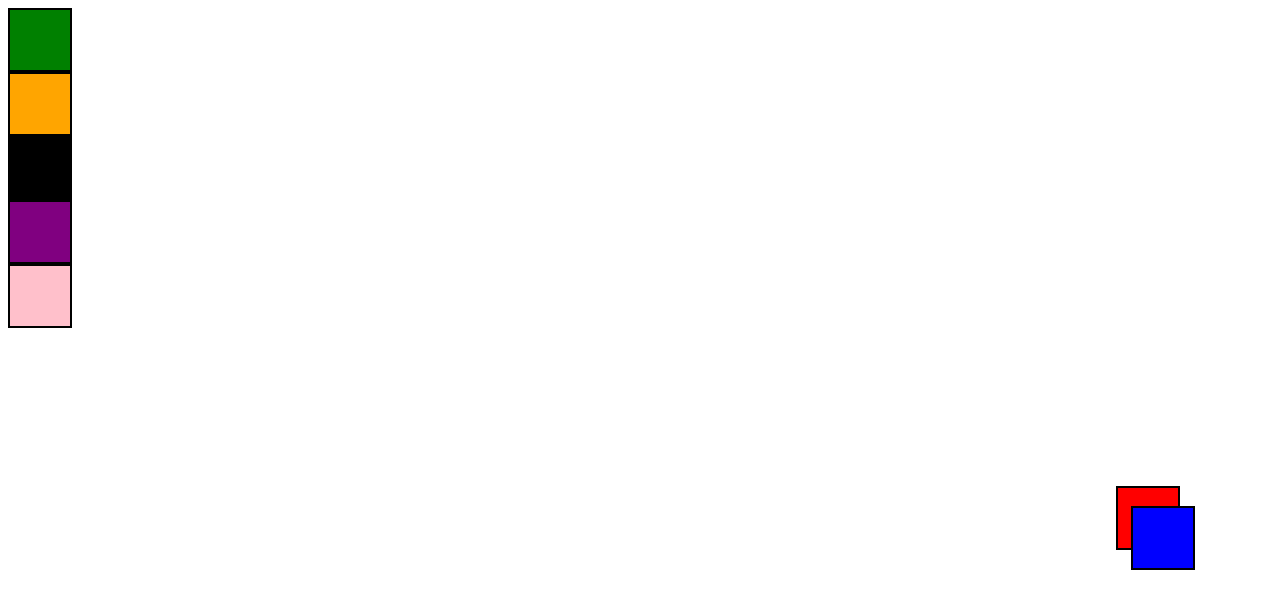
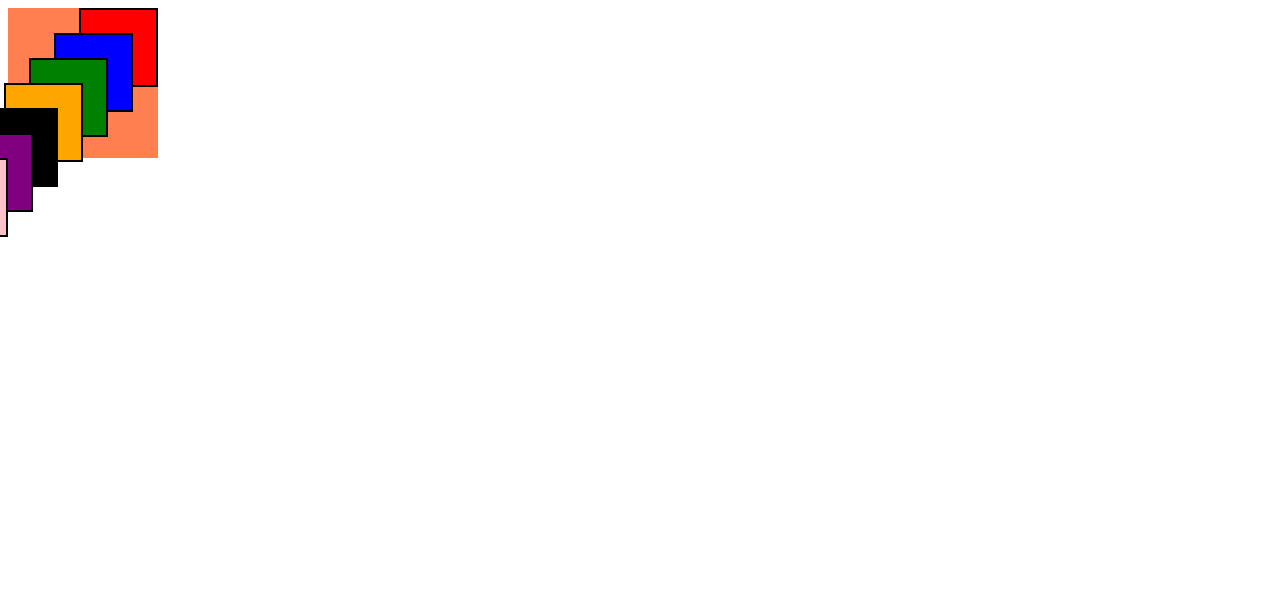
Before and after one commit to kenneth2016/ejercicios-html, a plain HTML site: page cuadros.html in a window 1280 px wide. Drawn offline with Linux system fonts and the light colour scheme.

Commit message:
proyecto pagina

```diff
--- a/cuadros.html
+++ b/cuadros.html
@@ -5,7 +5,7 @@
 	<link rel="stylesheet" type="text/css" href="cuadros_styles.css">
 </head>
 <body>
-<div>
+<div class="container">
 	<span class="square red"></span>
 	<span class="square blue"></span>
 	<span class="square green"></span>
--- a/cuadros_styles.css
+++ b/cuadros_styles.css
@@ -1,46 +1,72 @@
+.container{
+	background-color: coral;
+	height: 150px;
+	width: 150px;
+	position: relative;
+}
+
 
 .square{
 	border : 2px black solid;
-	height: 60px;
-	width: 60px;
+	height: 75px;
+	width: 75px;
 	display: block;
+	position: absolute;
 
 
 }
 
 .red{
 	background-color: red;
-	bottom: 250px;
-	right: 100px;
-	position: fixed;
+	top:0px;
+	right:0px;
+	position: absolute;
+
 
 }
 
 .blue{
 	background-color: blue;
-	bottom: 230px;
-	right: 85px;
-	position: fixed;
+	top:25px;
+	right :25px;
+	position: absolute;
 
 }
 
 .green{
 	background-color: green;
+	top:50px;
+    right:50px;
+	position: absolute;
+
 
 }
 
 .orange{
 	background-color: orange;
+	top:75px;
+	right:75px;
+	position: absolute;
+
 }
 
 .black{
 	background-color: 	black;
+	top:100px;
+	right:100px;
+	position: absolute;
+
 }
-
 .purple{
 	background-color: purple;
+	top:125px;
+	right:125px;
+	position: absolute;
+
 }
 
 .pink{
 	background-color: pink;
-}
+	top:150px;
+	right:150px;
+	position: absolute;
```
Also changed, not shown: pagina.html (added, +23 -0 lines), blizzard.jpg (added), img_pag.jpg (added), mujer1.jpg (added), mujer2.jpg (added), pagina_styles.css (added), pinulito.jpg (added), ubisoft.jpg (added), valve.jpg (added).
